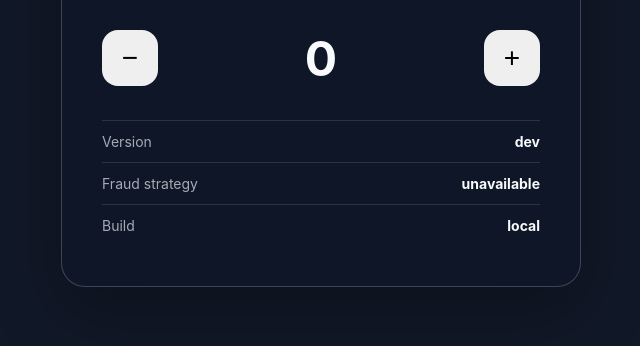
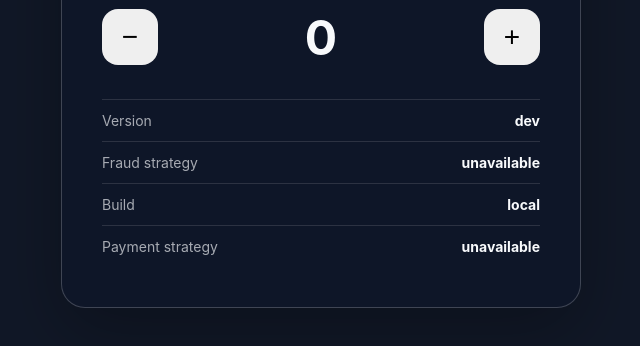
Before and after one commit to haroldcsbecker/DeployForgeMock, a website: page index.html in a window 1280 px wide. Shown: the part 346-692 px from the top of the page, without its empty margins (319-959 px from the left). Drawn offline with Linux system fonts and the light colour scheme; no server answers.

Commit message:
QA: Demo payment processor DeployStrategy

```diff
--- a/index.html
+++ b/index.html
@@ -30,6 +30,10 @@
         <div class="meta">
           <span>Build</span>
           <strong id="build">loading…</strong>
+        </div>
+        <div class="meta">
+          <span>Payment strategy</span>
+          <strong id="payment-strategy">loading…</strong>
         </div>
       </section>
     </main>
@@ -81,8 +85,36 @@
 
       void loadFraudStrategy();
 
+      async function loadPaymentStrategy() {
+        try {
+          const response = await fetch("/deployforge-strategy-runtime.json", { cache: "no-store" });
+          if (!response.ok) throw new Error("strategy state unavailable");
+          const payload = await response.json();
+          const strategy = payload.strategies?.find((item) => item.id === "payment-processor");
+          document.querySelector("#payment-strategy").textContent =
+            strategy?.selectedImplementation || "unavailable";
+        } catch {
+          document.querySelector("#payment-strategy").textContent = "unavailable";
+        }
+      }
+
+      void loadPaymentStrategy();
+
       const countElement = document.querySelector("#count");
       let count = 0;
+      let paymentImplementation = "legacy";
+
+      async function loadPaymentBehavior() {
+        try {
+          const response = await fetch("/deployforge-strategy-runtime.json", { cache: "no-store" });
+          if (!response.ok) throw new Error("strategy state unavailable");
+          const payload = await response.json();
+          const strategy = payload.strategies?.find((item) => item.id === "payment-processor");
+          paymentImplementation = strategy?.selectedImplementation || "legacy";
+        } catch {
+          paymentImplementation = "legacy";
+        }
+      }
       let fraudImplementation = "legacy";
 
       async function loadFraudBehavior() {
@@ -112,7 +144,9 @@
         render();
       });
 
-      void loadFraudBehavior().then(render);
+      void loadFraudBehavior()
+        .then(loadPaymentBehavior)
+        .then(render);
       render();
     </script>
   </body>
```
